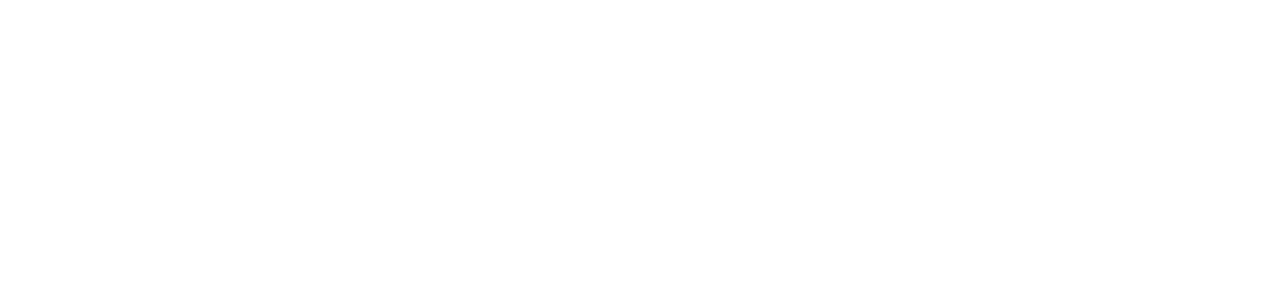
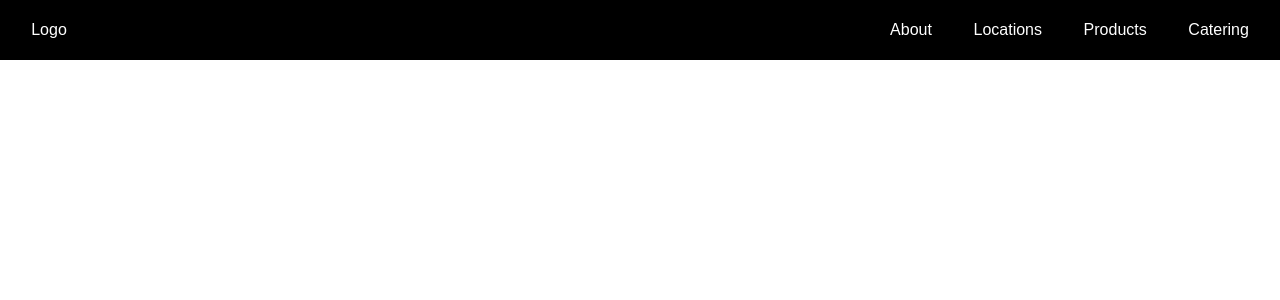
Before and after one commit to Voniks/Voniks, a React (Create React App) app: page / in a window 1280 px wide. Shown: the top 300 px of the page. Built offline with nearby package versions, Linux system fonts and the light colour scheme.

Commit message:
(feat) build basic structure of Navbar

```diff
--- a/src/components/Navbar.js
+++ b/src/components/Navbar.js
@@ -1,8 +1,20 @@
 import React from 'react';
+import "../styles/Navbar.css";
 
 const Navbar = () => {
   return (
-    <div class="flex-container">
+    <div className="flex-container nav">
+
+      <div className="flex-container nav-left">
+        <div className="nav-element">Logo</div>
+      </div>
+
+      <div className="flex-container nav-right">
+        <div className="nav-element">About</div>
+        <div className="nav-element">Locations</div>
+        <div className="nav-element">Products</div>
+        <div className="nav-element">Catering</div>
+      </div>
 
     </div>
   );
--- a/src/styles/Navbar.css
+++ b/src/styles/Navbar.css
@@ -0,0 +1,18 @@
+.nav {
+  background-color: black;
+  padding-left: 0.65rem;
+  padding-right: 0.65rem;
+}
+
+.nav-element {
+  color: white;
+  padding: 1.3rem;
+}
+
+.nav-left {
+  margin-right: auto;
+}
+
+.nav-right {
+  margin-left: auto;
+}
```
